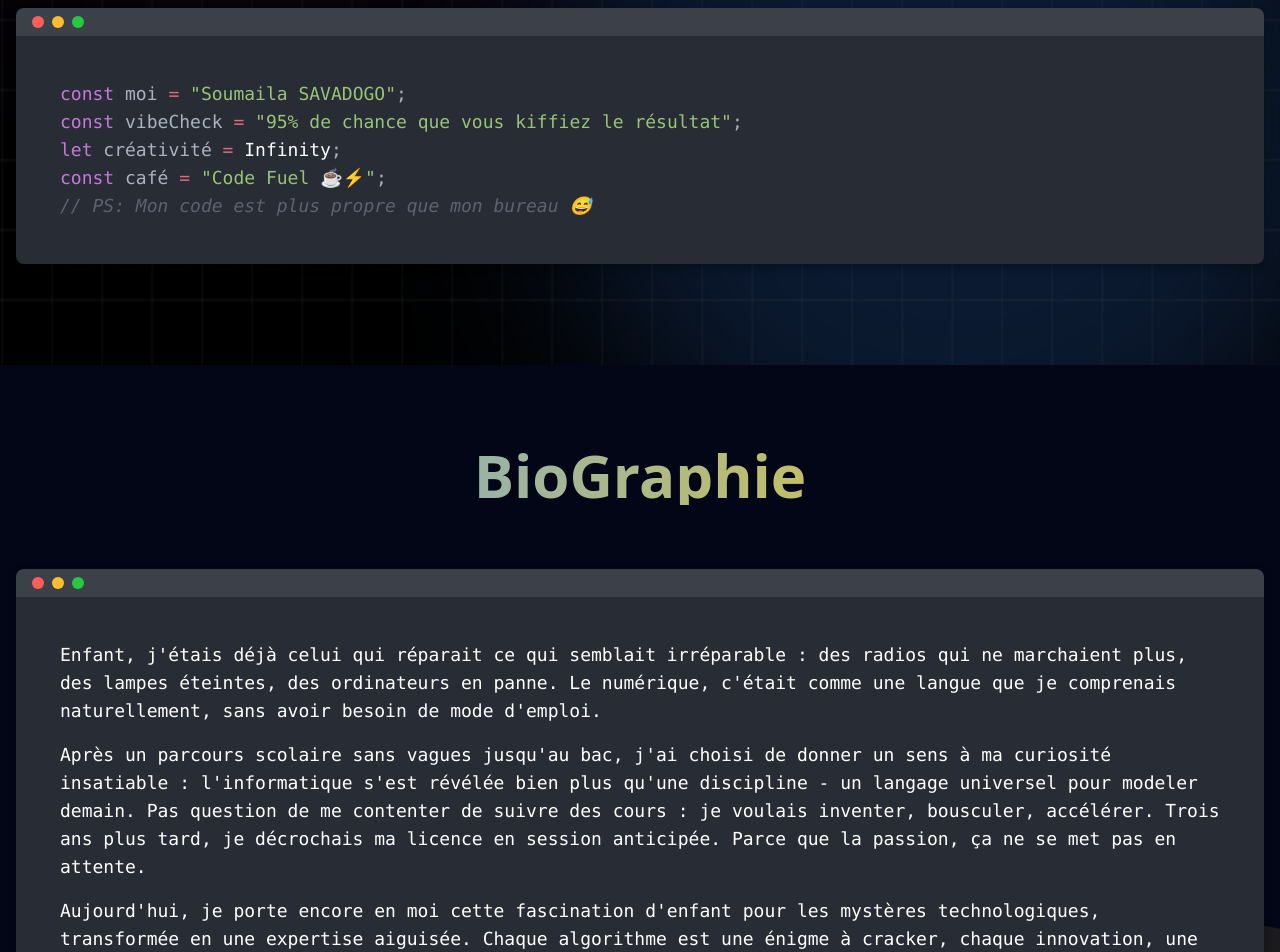
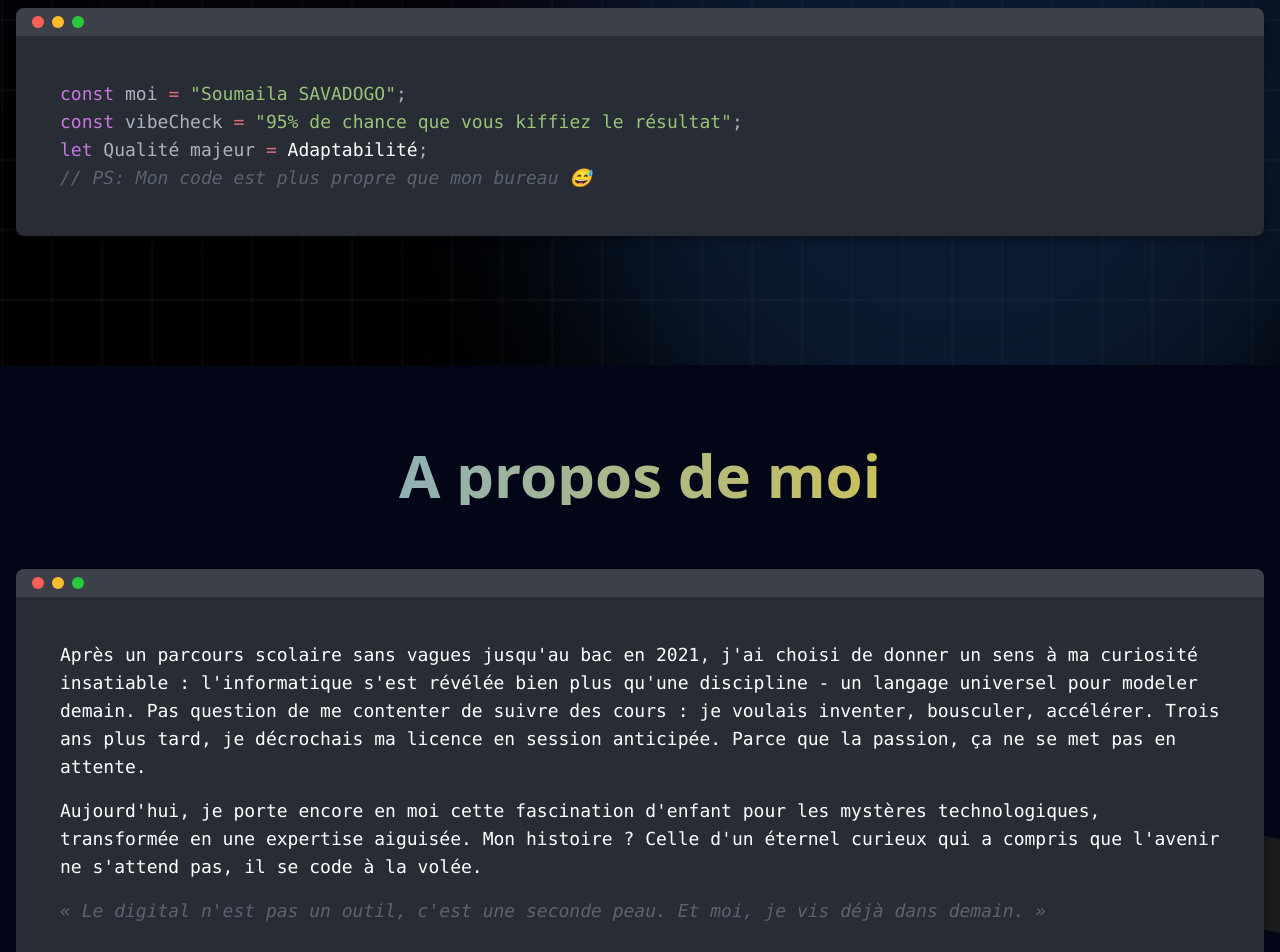
Before and after one commit to 01warrior/portfolio, a React (Vite) app: page / in a window 1280 px wide. Shown: the part 500-1452 px from the top of the page. Built offline with nearby package versions, Linux system fonts and the light colour scheme.

Commit message:
ajout projet

```diff
--- a/src/components/App.jsx
+++ b/src/components/App.jsx
@@ -90,8 +90,7 @@ function App() {
 
                  <p><span className="text-code-keyword">const</span> <span className="text-code-variable">moi</span> <span className="text-code-operator">=</span> <span className="text-code-string">"Soumaila SAVADOGO"</span><span className="text-code-punctuation">;</span></p>
                 <p><span className="text-code-keyword">const</span> <span className="text-code-variable">vibeCheck</span> <span className="text-code-operator">=</span> <span className="text-code-string">"95% de chance que vous kiffiez le résultat"</span><span className="text-code-punctuation">;</span></p>
-                <p><span className="text-code-keyword">let</span> <span className="text-code-variable">créativité</span> <span className="text-code-operator">=</span> <span className="text-code-number">Infinity</span><span className="text-code-punctuation">;</span></p>
-                <p><span className="text-code-keyword">const</span> <span className="text-code-variable">café</span> <span className="text-code-operator">=</span> <span className="text-code-string">"Code Fuel ☕️⚡️"</span><span className="text-code-punctuation">;</span></p>
+                <p><span className="text-code-keyword">let</span> <span className="text-code-variable">Qualité majeur</span> <span className="text-code-operator">=</span> <span className="text-code-number">Adaptabilité</span><span className="text-code-punctuation">;</span></p>
                 <p><span className="text-code-comment">// PS: Mon code est plus propre que mon bureau 😅</span></p>
 
         </div>
@@ -105,20 +104,14 @@ function App() {
 
   <div className="container mx-auto px-4 relative z-10">
     <h2 className="text-4xl lg:text-6xl font-bold mb-16 text-center bg-gradient-to-r from-blue-400 to-yellow-400 bg-clip-text text-transparent">
-      BioGraphie
+      A propos de moi
     </h2>
 
     <MacScreenMockup>
   <div className="text-sm md:text-lg font-mono p-4 md:p-6 space-y-4">
-    <p className="text-code-text">
-      Enfant, j'étais déjà celui qui réparait ce qui semblait irréparable :
-      des radios qui ne marchaient plus, des lampes éteintes, des ordinateurs en panne.
-      Le numérique, c'était comme une langue que je comprenais naturellement,
-      sans avoir besoin de mode d'emploi.
-    </p>
 
     <p className="text-code-text">
-      Après un parcours scolaire sans vagues jusqu'au bac, j'ai choisi de donner
+      Après un parcours scolaire sans vagues jusqu'au bac en 2021, j'ai choisi de donner
       un sens à ma curiosité insatiable : l'informatique s'est révélée bien plus
       qu'une discipline - un langage universel pour modeler demain. Pas question
       de me contenter de suivre des cours : je voulais inventer, bousculer, accélérer.
@@ -129,14 +122,13 @@ function App() {
     <p className="text-code-text">
       Aujourd'hui, je porte encore en moi cette fascination d'enfant pour
       les mystères technologiques, transformée en une expertise aiguisée.
-      Chaque algorithme est une énigme à cracker, chaque innovation,
-      une étincelle à nourrir. Mon histoire ? Celle d'un éternel curieux
+      Mon histoire ? Celle d'un éternel curieux
       qui a compris que l'avenir ne s'attend pas, il se code à la volée.
     </p>
 
     <p className="text-code-comment mt-6">
-      🚀 « Le digital n'est pas un outil, c'est une seconde peau.
-      Et moi, je vis déjà dans demain. » 💻
+      « Le digital n'est pas un outil, c'est une seconde peau.
+      Et moi, je vis déjà dans demain. »
     </p>
   </div>
 </MacScreenMockup>
@@ -220,7 +212,27 @@ function App() {
 
       <div className="bg-gray-700/50 rounded-lg p-6 transition-all duration-300 hover:bg-gray-700/70 relative glow-effect">
         {/* Conteneur d'image avec overflow hidden */}
-          <div className="h-48 w-full mb-4 rounded-lg overflow-hidden relative">
+          <div className="h50 w-full mb-4 rounded-lg overflow-hidden relative">
+          <img
+            src="https://soumaila-savadogo.omnia-elearning.com/wp-content/uploads/2024/03/Minimal-Gradient-Modern-Animated-Marketing-Instagram-Reel-1080-x-900-px_20240401_222350_0000.png" // Chemin relatif depuis le dossier public
+            alt="Projet React"
+            className="w-full h-full object-cover object-center transition-transform duration-300 hover:scale-105"
+            loading="lazy"
+          />
+
+          {/* Overlay au survol */}
+          <div className="absolute inset-0 bg-black/50 opacity-0 hover:opacity-100 transition-opacity flex items-center justify-center">
+            <span className="text-white font-bold text-lg">Voir le projet →</span>
+          </div>
+          </div>
+
+          <h3 className="text-xl font-semibold mb-2">TondLaafi</h3>
+          <p className="text-gray-400">Application mobile de e-santé au burkina Faso pour L'ABBEF</p>
+      </div>
+
+      <div className="bg-gray-700/50 rounded-lg p-6 transition-all duration-300 hover:bg-gray-700/70 relative glow-effect">
+        {/* Conteneur d'image avec overflow hidden */}
+          <div className="h-50 w-full mb-4 rounded-lg overflow-hidden relative">
           <img
             src="https://soumaila-savadogo.omnia-elearning.com/wp-content/uploads/2024/03/Minimal-Gradient-Modern-Animated-Marketing-Instagram-Reel-1080-x-900-px_20240401_222350_0000.png" // Chemin relatif depuis le dossier public
             alt="Projet React"
@@ -235,7 +247,7 @@ function App() {
           </div>
 
           <h3 className="text-xl font-semibold mb-2">Docteur</h3>
-          <p className="text-gray-400">Application mobile avec Flutter une IA medecin</p>
+          <p className="text-gray-400">Application mobile avec Flutter une IA medecin avec Flutter,Dart Supabase</p>
       </div>
 
       <div className="bg-gray-700/50 rounded-lg p-6 transition-all duration-300 hover:bg-gray-700/70 relative glow-effect">
@@ -250,7 +262,7 @@ function App() {
 
           {/* Overlay au survol */}
           <div className="absolute inset-0 bg-black/50 opacity-0 hover:opacity-100 transition-opacity flex items-center justify-center">
-            <span className="text-white font-bold text-lg">Voir le projet →</span>
+            <span className="text-white font-bold text-lg"><a href="https://refletinfo.net/">Voir le projet →</a></span>
           </div>
           </div>
 
@@ -274,8 +286,8 @@ function App() {
           </div>
           </div>
 
-          <h3 className="text-xl font-semibold mb-2">Projet React</h3>
-          <p className="text-gray-400">Application web moderne avec React et TypeScript</p>
+          <h3 className="text-xl font-semibold mb-2">Stargate groups</h3>
+          <p className="text-gray-400">STARGATE GROUPS est spécialisée dans le domaine minier au Burkina</p>
       </div>
 
       <div className="bg-gray-700/50 rounded-lg p-6 transition-all duration-300 hover:bg-gray-700/70 relative glow-effect">
@@ -294,8 +306,8 @@ function App() {
           </div>
           </div>
 
-          <h3 className="text-xl font-semibold mb-2">Projet React</h3>
-          <p className="text-gray-400">Application web moderne avec React et TypeScript</p>
+          <h3 className="text-xl font-semibold mb-2">Clone WhatsApp</h3>
+          <p className="text-gray-400">Un clone WhatsApp UI avec Flutter </p>
       </div>
 
       <div className="bg-gray-700/50 rounded-lg p-6 transition-all duration-300 hover:bg-gray-700/70 relative glow-effect">
@@ -314,8 +326,8 @@ function App() {
           </div>
           </div>
 
-          <h3 className="text-xl font-semibold mb-2">Projet React</h3>
-          <p className="text-gray-400">Application web moderne avec React et TypeScript</p>
+          <h3 className="text-xl font-semibold mb-2">FruitsMark</h3>
+          <p className="text-gray-400">Application de vente de fruits et légumes design UI</p>
       </div>
 
       <div className="bg-gray-700/50 rounded-lg p-6 transition-all duration-300 hover:bg-gray-700/70 relative glow-effect">
@@ -334,8 +346,8 @@ function App() {
           </div>
           </div>
 
-          <h3 className="text-xl font-semibold mb-2">Projet React</h3>
-          <p className="text-gray-400">Application web moderne avec React et TypeScript</p>
+          <h3 className="text-xl font-semibold mb-2">AV</h3>
+          <p className="text-gray-400">Jeu interactif amusant Action ou verité avec flutter</p>
       </div>
 
 
@@ -348,7 +360,7 @@ function App() {
 
   <div className="container mx-auto px-4 relative z-10">
     <h2 className="text-4xl lg:text-6xl font-bold mb-16 text-center bg-gradient-to-r from-yellow-400 to-blue-400 bg-clip-text text-transparent">
-      On parle de votre projet
+      Parlons de votre projet
     </h2>
 
 
```
Also changed, not shown: assets/tondlaafi.png (added).
